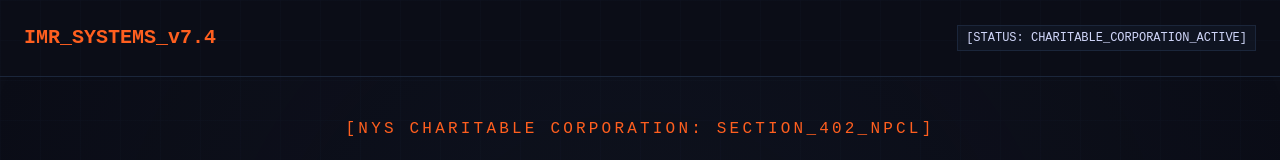
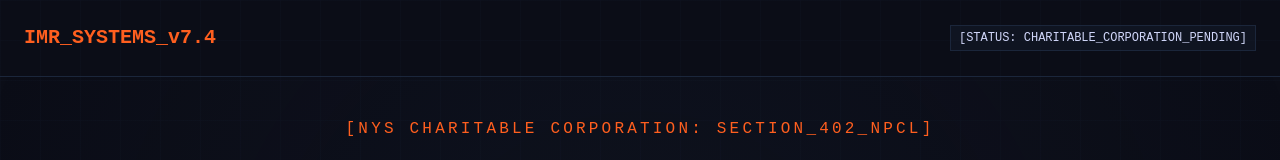
Before and after one commit to mwyant/imr-website, a SvelteKit app: page / in a window 1280 px wide. Shown: the top 160 px of the page. Built offline with nearby package versions, Linux system fonts and the light colour scheme.

Commit message:
Update status indicator to CHARITABLE_CORPORATION_PENDING
we don't have our federal 501c3 verification yet, so ... pending.

```diff
--- a/src/routes/+page.svelte
+++ b/src/routes/+page.svelte
@@ -139,7 +139,7 @@
   <!-- Header / Nav -->
   <header class="p-6 border-b border-blueprint-blue flex justify-between items-center">
     <div class="mono text-mission-orange font-bold text-xl">IMR_SYSTEMS_v7.4</div>
-    <div class="status-indicator">[STATUS: CHARITABLE_CORPORATION_ACTIVE]</div>
+    <div class="status-indicator">[STATUS: CHARITABLE_CORPORATION_PENDING]</div>
   </header>
 
   <!-- Hero Section -->
```
